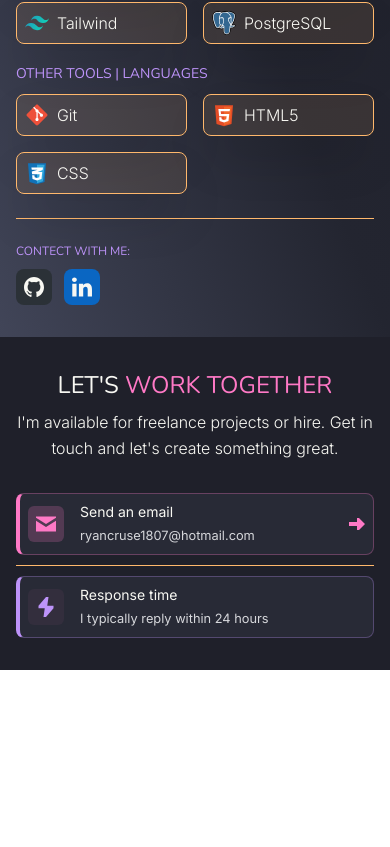
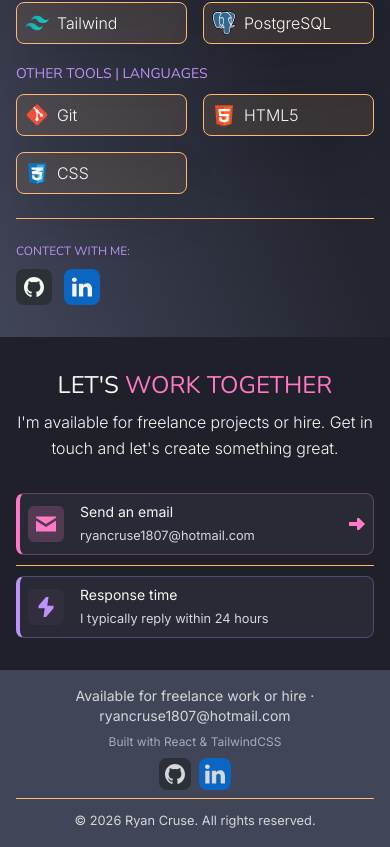
Before and after one commit to Cruse180795/My_Portfolio, a React (Vite) app: page / in a window 390 px wide. Shown: the part 717-1564 px from the top of the page. Before the commit the page ends 1387 px from the top, so only its background shows below. Built offline with nearby package versions, Linux system fonts and the light colour scheme.

Commit message:
Mobile Footer

```diff
--- a/src/App.tsx
+++ b/src/App.tsx
@@ -1,6 +1,7 @@
 import Navigation from "./components/other/Navigation"
 import AboutMeSection from "./components/sections/AboutMeSection";
-import ContactMeSection  from "./components/sections/ContactMeSection";
+import ContactMeSection from "./components/sections/ContactMeSection";
+import Footer from "./components/other/Footer";
 
 
 import { useState } from "react"
@@ -26,6 +27,7 @@
 
 
       </main>
+      <Footer githubLink={githubLink} linkedinLink={linkedinLink}/>
     </div>
 
 
--- /dev/null
+++ b/src/components/other/Footer.tsx
@@ -0,0 +1,35 @@
+import GithubIcon from "../icons/GithubIcon";
+import LinkedinIcon from "../icons/LinkedinIcon";
+
+
+type FooterProps = {
+  githubLink: string;
+  linkedinLink: string;
+}
+
+export default function Footer({ githubLink: githubUrl, linkedinLink: linkedinUrl }: FooterProps) {
+  return (
+    <footer className="bg-neutral text-neutral-content p-4 text-center space-y-2">
+      {/** Primary action - email & availability */}
+      <p className="text-pretty text-sm">Available for freelance work or hire · ryancruse1807@hotmail.com</p>
+
+      {/** Credibility - what you built it with */}
+      <p className="text-xs text-neutral-content/70">Built with React & TailwindCSS</p>
+
+      {/** Secondary contact paths */}
+      <div className="flex items-center justify-center gap-x-2">
+        <a href={githubUrl} className="p-1.5 rounded-lg bg-github" target="_blank">
+          <GithubIcon className="size-5"/>
+        </a>
+        <a href={linkedinUrl} className="p-1.5 rounded-lg bg-linkedin" target="_blank">
+          <LinkedinIcon className="size-5"/>
+        </a>
+      </div>
+
+      <hr className="border-accent lg:hidden" />
+
+      {/** Legal boilerplate */}
+      <small>© 2026 Ryan Cruse. All rights reserved.</small>
+    </footer>
+  );
+}
```
